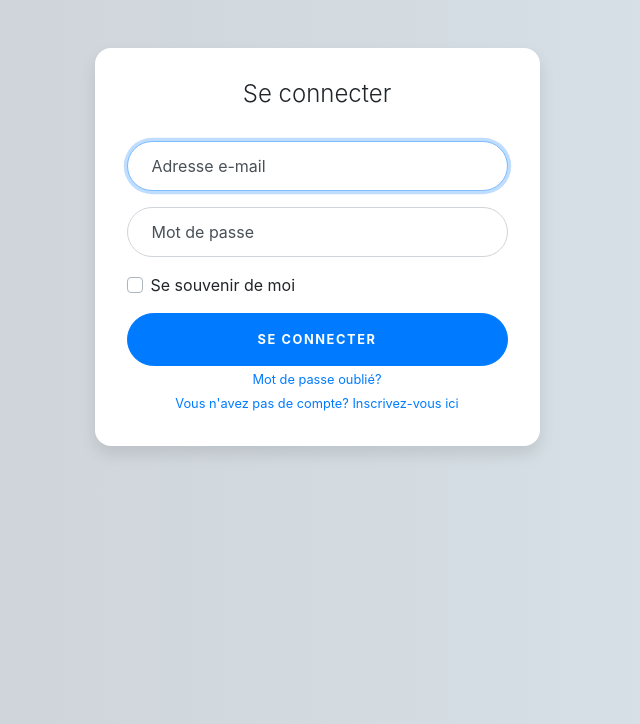
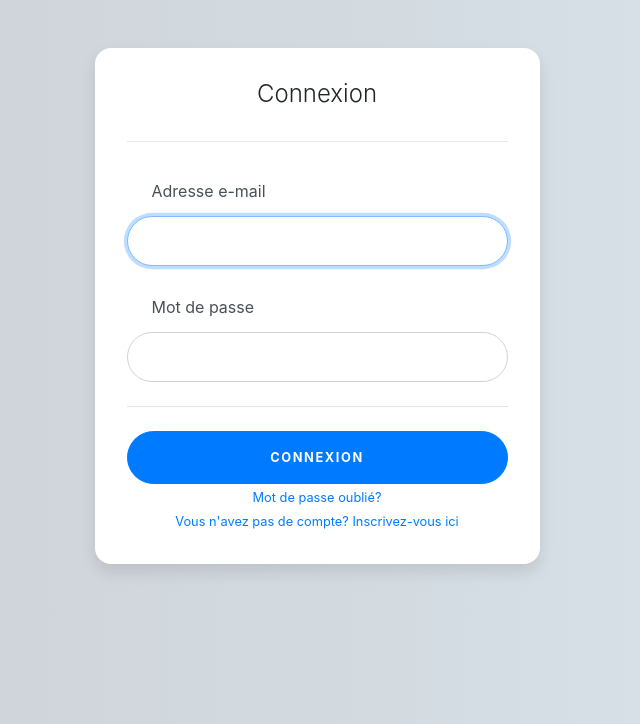
Before and after one commit to Anjuide/InstaDog, a PHP site: page /connexion.php in a window 1280 px wide. Shown: the part 56-780 px from the top of the page, without its empty margins (323-963 px from the left). Run offline with PHP 8.4, Linux system fonts and the light colour scheme; some libraries are stand-ins or nearby versions.

Commit message:
Modification css

```diff
--- a/connexion.php
+++ b/connexion.php
@@ -7,7 +7,8 @@ include "header.php"
       <div class="col-sm-9 col-md-7 col-lg-5 mx-auto">
         <div class="card card-signin my-5">
           <div class="card-body">
-            <h5 class="card-title text-center">Se connecter</h5>
+            <h5 class="card-title text-center">Connexion</h5>
+            <hr class="my-4">
             <form class="form-signin">
               <div class="form-label-group">
                 <label for="inputEmail">Adresse e-mail</label>
@@ -18,18 +19,18 @@ include "header.php"
                 <label for="inputPassword">Mot de passe</label>
                 <input type="password" id="inputPassword" class="form-control" placeholder="Mot de passe" required>
               </div>
-
-              <div class="custom-control custom-checkbox mb-3">
+              <hr class="my-4">
+              <!-- <div class="custom-control custom-checkbox mb-3">
                 <input type="checkbox" class="custom-control-input" id="customCheck1">
                 <label class="custom-control-label" for="customCheck1">Se souvenir de moi</label>
-              </div>
-              <button class="btn btn-lg btn-primary btn-block text-uppercase" type="submit">Se connecter</button>
+              </div> -->
+              <button class="btn btn-lg btn-primary btn-block text-uppercase" type="submit">Connexion</button>
               <div class="text-center">
                   <a class="small" href="#">Mot de passe oublié?</a>
-                </div>
-                <div class="text-center">
-                  <a class="small" href="#">Vous n'avez pas de compte? Inscrivez-vous ici</a>
-                </div>
+              </div>
+              <div class="text-center">
+                 <a class="small" href="#">Vous n'avez pas de compte? Inscrivez-vous ici</a>
+               </div>
               <!-- <hr class="my-4">
               <button class="btn btn-lg btn-google btn-block text-uppercase" type="submit"><i class="fab fa-google mr-2"></i> Continuer avec Google</button>
               <button class="btn btn-lg btn-facebook btn-block text-uppercase" type="submit"><i class="fab fa-facebook-f mr-2"></i> Continuer avec Facebook</button> -->
--- a/css/style.css
+++ b/css/style.css
@@ -53,9 +53,6 @@ body {
 }
 
 .form-label-group>label {
-  position: absolute;
-  top: 0;
-  left: 0;
   display: block;
   width: 100%;
   margin-bottom: 0;
@@ -88,10 +85,10 @@ body {
   color: transparent;
 }
 
-.form-label-group input:not(:placeholder-shown) {
+/* .form-label-group input:not(:placeholder-shown) {
   padding-top: calc(var(--input-padding-y) + var(--input-padding-y) * (2 / 3));
   padding-bottom: calc(var(--input-padding-y) / 3);
-}
+} */
 
 .form-label-group input:not(:placeholder-shown)~label {
   padding-top: calc(var(--input-padding-y) / 3);
--- a/inscription.php
+++ b/inscription.php
@@ -7,7 +7,8 @@ include "header.php"
       <div class="col-sm-9 col-md-7 col-lg-5 mx-auto">
         <div class="card card-signin my-5">
           <div class="card-body">
-            <h5 class="card-title text-center">S'inscrire</h5>
+            <h5 class="card-title text-center">Inscrivez-vous</h5>
+            <hr class="my-4">
             <form class="form-signin">
               <div class="form-label-group">
                 <label for="inputEmail">Adresse e-mail</label>
@@ -22,6 +23,7 @@ include "header.php"
                 <label for="inputPasswordConfirm">Confirmez le mot de passe</label>
                 <input type="password" id="inputPasswordConfirm" class="form-control" placeholder="Confirmez le mot de passe" required>
               </div>
+              <hr class="my-4">
               <button class="btn btn-lg btn-primary btn-block text-uppercase" type="submit">S'inscrire</button>
                 <div class="text-center">
                   <a class="small" href="#">Vous avez déjà un compte? Connectez-vous ici</a>
```
